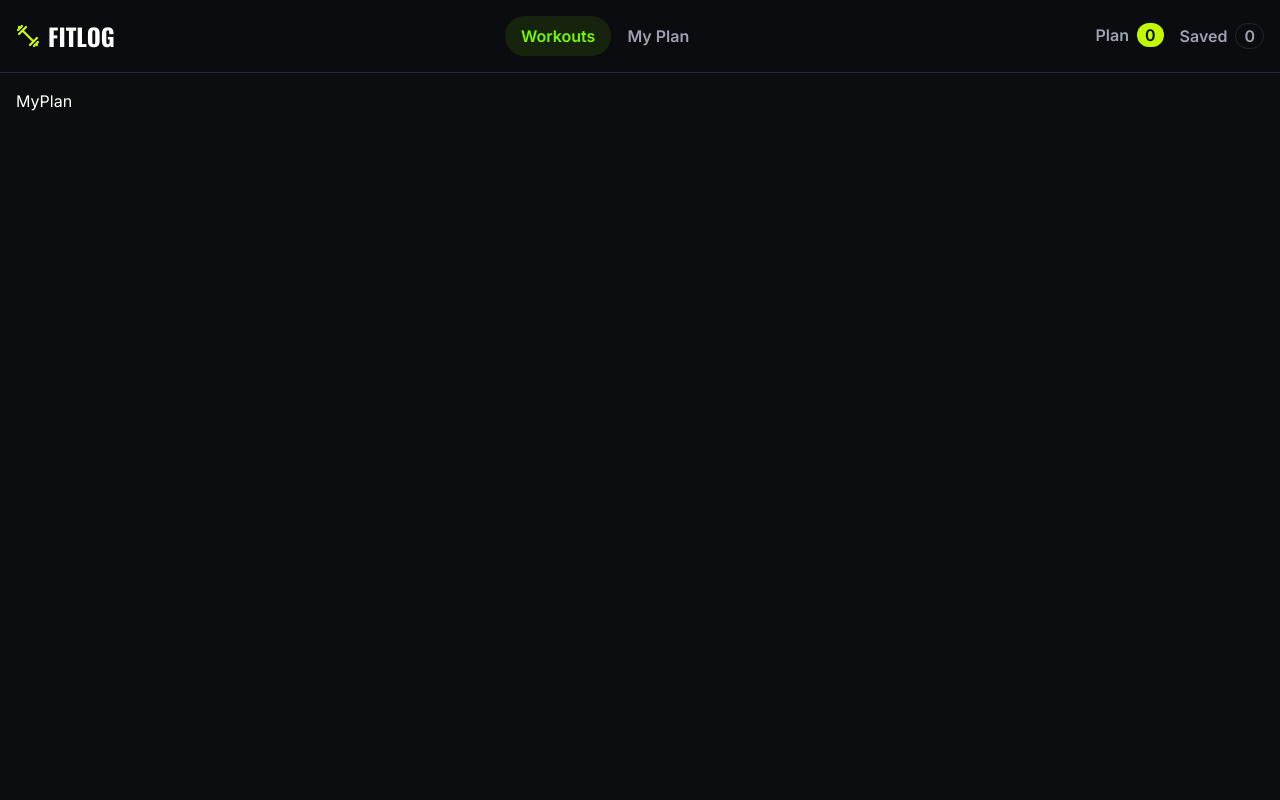
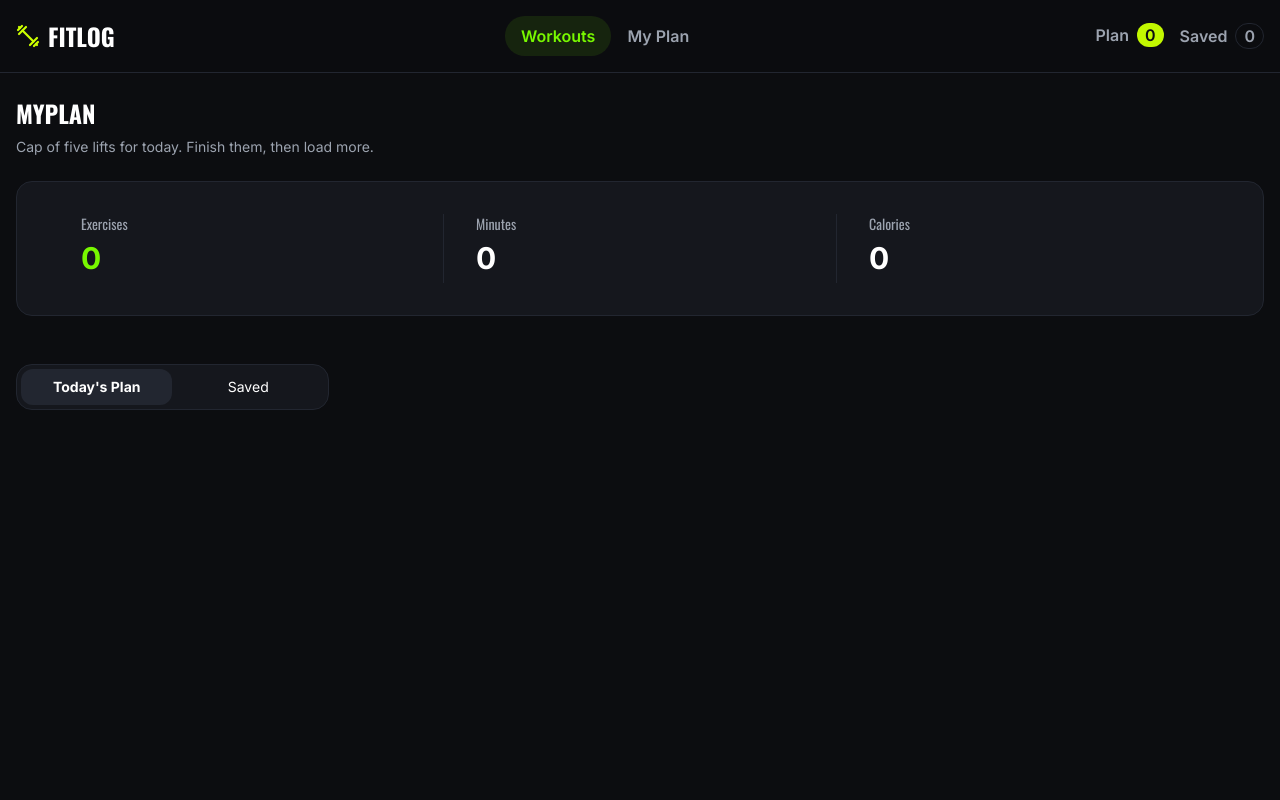
Before and after one commit to chowdhury-emon/fitlog, a Next.js app: page /my-plan in a window 1280 px wide. Shown: the top 800 px of the page. Built offline with nearby package versions, Linux system fonts and the light colour scheme.

Commit message:
feat: completed my plan page, created matrix summary card and myplan workout card, impliment remove functionality

```diff
--- a/app/my-plan/page.tsx
+++ b/app/my-plan/page.tsx
@@ -1,5 +1,47 @@
+'use client'
+import { useContext, useState } from "react";
+import MetricSummaryCard from "@/components/MyPlan/MetricSummaryCard";
+import { WorkoutContext } from "@/app/contexts/WorkoutContext";
+import MyPlanWokoutCard from "@/components/MyPlan/MyPlanWokoutCard";
+
+type ActiveLink = "plan" | "saved";
+
 export default function MyPlan() {
+  const { planWokout, savedWorkout } = useContext(WorkoutContext);
+  const [activeLink, setActiveLink] = useState<ActiveLink>("plan");
+
   return (
-    <div>MyPlan</div>
+    <div>
+      <h1 className="text-2xl/loose font-bold uppercase"> MyPlan </h1>
+      <p className="text-sm text-muted">Cap of five lifts for today. Finish them, then load more.</p>
+
+      <MetricSummaryCard data={activeLink === "plan" ? planWokout! : savedWorkout!}></MetricSummaryCard>
+
+      <section className="flex justify-between w-full mt-12">
+        <div className="grid grid-cols-2 max-w-80 bg-surface rounded-2xl border border-border p-1 text-sm" >
+          <button className={`p-2 px-8 rounded-xl ${activeLink === "plan" ? "bg-border font-bold" : ""}`}
+            onClick={() => setActiveLink("plan")}>
+            Today's Plan
+          </button>
+          <button className={`p-2 px-8 rounded-xl ${activeLink === "saved" ? "bg-border font-bold" : ""}`}
+            onClick={() => setActiveLink("saved")}>
+            Saved
+          </button>
+        </div>
+      </section>
+
+      {/* MY PLAN CARD LIST */}
+      <section className="grid gap-8 my-6 mb-12">
+        {activeLink === "plan"
+          ? planWokout!.map(workout => (
+            <MyPlanWokoutCard key={workout.id} workout={workout} activeLinkPlan={true} />
+          ))
+
+          : savedWorkout!.map(workout => (
+            <MyPlanWokoutCard key={workout.id} workout={workout} />
+          ))
+        }
+      </section>
+    </div>
   )
 }
--- a/app/page.tsx
+++ b/app/page.tsx
@@ -1,5 +1,5 @@
 import Hero from "@/components/Hero/Hero";
-import WorkoutLibrary from "@/components/Workout/WorkoutLibrary";
+import WorkoutLibrary from "@/components/WorkoutLibrary/WorkoutLibrary";
 
 export default function Home() {
   return (
--- /dev/null
+++ b/components/MyPlan/MetricSummaryCard.tsx
@@ -0,0 +1,24 @@
+import { Workout } from "@/types/workout.type";
+
+export default function MetricSummaryCard({ data }: { data: Workout[] }) {
+    const tatalDuration = data.reduce((acc, item) => acc + item.duration, 0);
+    const tatalCalories = data.reduce((acc, item) => acc + item.caloriesBurned, 0)
+
+    return (
+        <section className="container w-full bg-surface border border-border p-8 grid grid-cols-3 rounded-2xl my-6
+        *:px-8">
+            <div>
+                <h2 className="text-muted text-sm">Exercises</h2>
+                <div className="text-3xl/relaxed font-bold text-primary">{data.length}</div>
+            </div>
+            <div className="border-l border-r border-border">
+                <h2 className="text-muted text-sm">Minutes</h2>
+                <div className="text-3xl/relaxed font-bold text-white">{tatalDuration}</div>
+            </div>
+            <div>
+                <h2 className="text-muted text-sm">Calories</h2>
+                <div className="text-3xl/relaxed font-bold text-white">{tatalCalories}</div>
+            </div>
+        </section>
+    )
+}
--- /dev/null
+++ b/components/MyPlan/MyPlanWokoutCard.tsx
@@ -0,0 +1,68 @@
+'use client'
+import { WorkoutContext } from "@/app/contexts/WorkoutContext";
+import { Workout } from "@/types/workout.type";
+import Image from "next/image";
+import Link from "next/link";
+import { useContext } from "react";
+import { AiFillFire, AiOutlineClockCircle, AiOutlineStar } from "react-icons/ai";
+import { LuCheck, LuX } from "react-icons/lu";
+import { toast } from "react-toastify";
+
+export default function MyPlanWokoutCard({ workout, activeLinkPlan = false }: { workout: Workout, activeLinkPlan?: boolean }) {
+    const { planWokout, setPlanWokout, savedWorkout, setSavedWorkout } = useContext(WorkoutContext);
+
+    const handleWorkoutRemove = () => {
+        if (activeLinkPlan) {
+            const newItems = planWokout!.filter(item => item.id !== workout.id)
+            setPlanWokout!(newItems);
+            toast.success(`${workout.name} removed form today's plan`);
+        } else {
+            const newItems = savedWorkout!.filter(item => item.id !== workout.id)
+            setSavedWorkout!(newItems);
+            toast.success(`${workout.name} removed form today's plan`);
+        }
+
+    }
+
+    return (
+        <article className="flex justify-between p-4 bg-surface border border-border rounded-2xl overflow-hidden hover:border-primary/30">
+            <div className="grid grid-cols-2 bg-surface">
+                <figure className="relative w-full h-28 rounded-xl overflow-hidden">
+                    <Image src={workout.image} fill alt={workout.name} className="object-cover" />
+                </figure>
+
+                <div className="p-4">
+                    <h1 className="font-semibold text-xl uppercase">{workout.name}</h1>
+                    <p className="text-xs text-muted my-2">{workout.equipment}</p>
+
+                    <div className="flex gap-4 text-sm text-muted *:flex *:items-center *:gap-1">
+                        <span> <AiOutlineClockCircle className="text-primary" /> {workout.duration} min</span>
+                        <span> <AiFillFire className="text-primary" /> {workout.caloriesBurned} kcal</span>
+                        <span> <AiOutlineStar className="text-primary" /> {workout.rating}</span>
+                    </div>
+                </div>
+            </div>
+
+            <div className="flex items-center gap-4 text-sm">
+                <Link href={`/workout-details/${workout.id}`}
+                    className="p-4 py-2 rounded-full border border-border ">
+                    View Details
+                </Link>
+                {activeLinkPlan &&
+                    <button className="p-4 py-2 rounded-full flex items-center gap-2 bg-primary text-surface font-semibold"
+                        onClick={handleWorkoutRemove}
+                    >
+                        <LuCheck />
+                        Mark as Done
+                    </button>
+                }
+                <button className="py-2 font-black text-base rounded-full text-muted hover:text-red-400"
+                    onClick={handleWorkoutRemove}
+                >
+                    <LuX />
+                </button>
+            </div>
+
+        </article>
+    )
+}
--- a/components/Workout/WorkoutLibrary.tsx
+++ b/components/WorkoutLibrary/WorkoutLibrary.tsx
@@ -1,4 +1,4 @@
-import WorkoutCard from "@/components/Workout/WorkoutCard";
+import WorkoutCard from "@/components/WorkoutLibrary/WorkoutCard";
 import { getWorkoutData } from "@/lib/api";
 
 export default async function WorkoutLibrary() {
@@ -7,7 +7,7 @@ export default async function WorkoutLibrary() {
   return (
     <section id="library">
       <div>
-        <h2 className="text-2xl font-bold uppercase">The Library</h2>
+        <h1 className="text-2xl font-bold uppercase">The Library</h1>
         <p className="text-muted">Twelve lifts covering every major muscle group.</p>
       </div>
 
```
Also changed, not shown: components/WorkoutLibrary/WorkoutCard.tsx (renamed from components/Workout/WorkoutCard.tsx).
